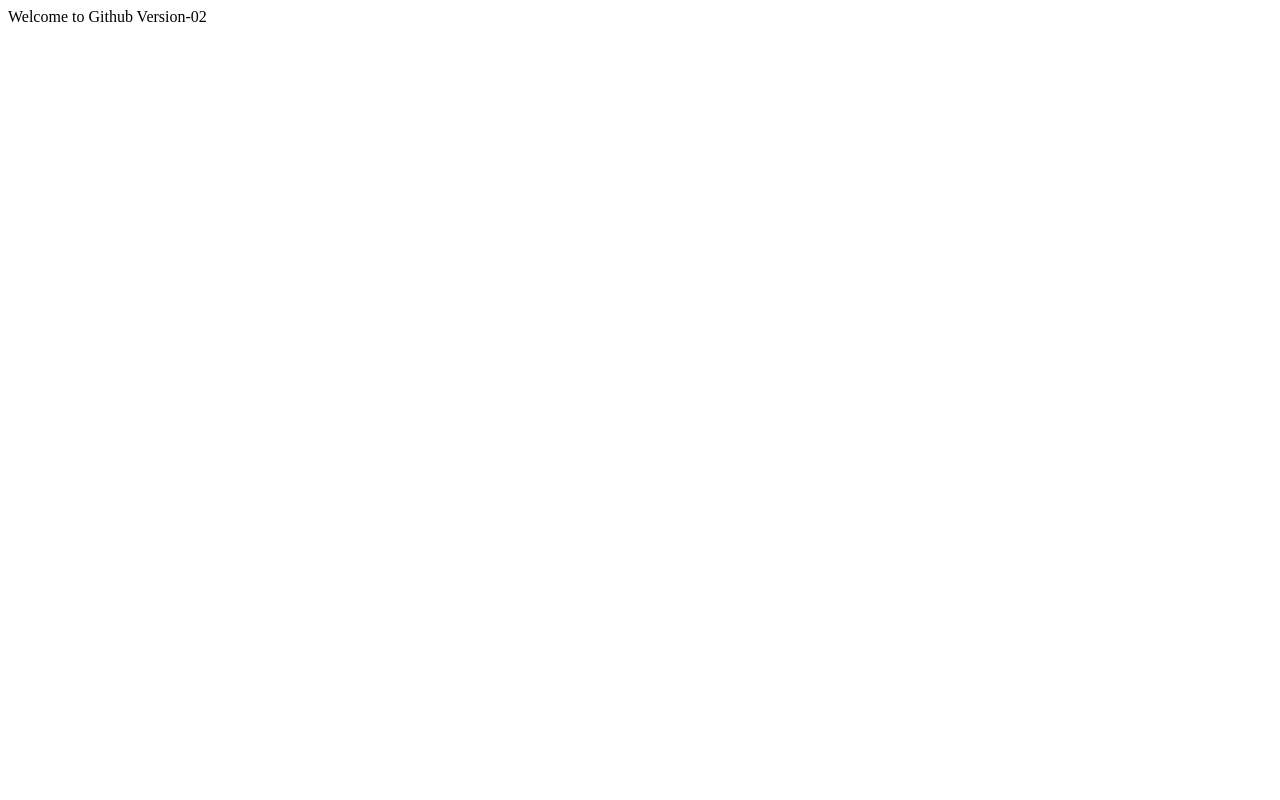
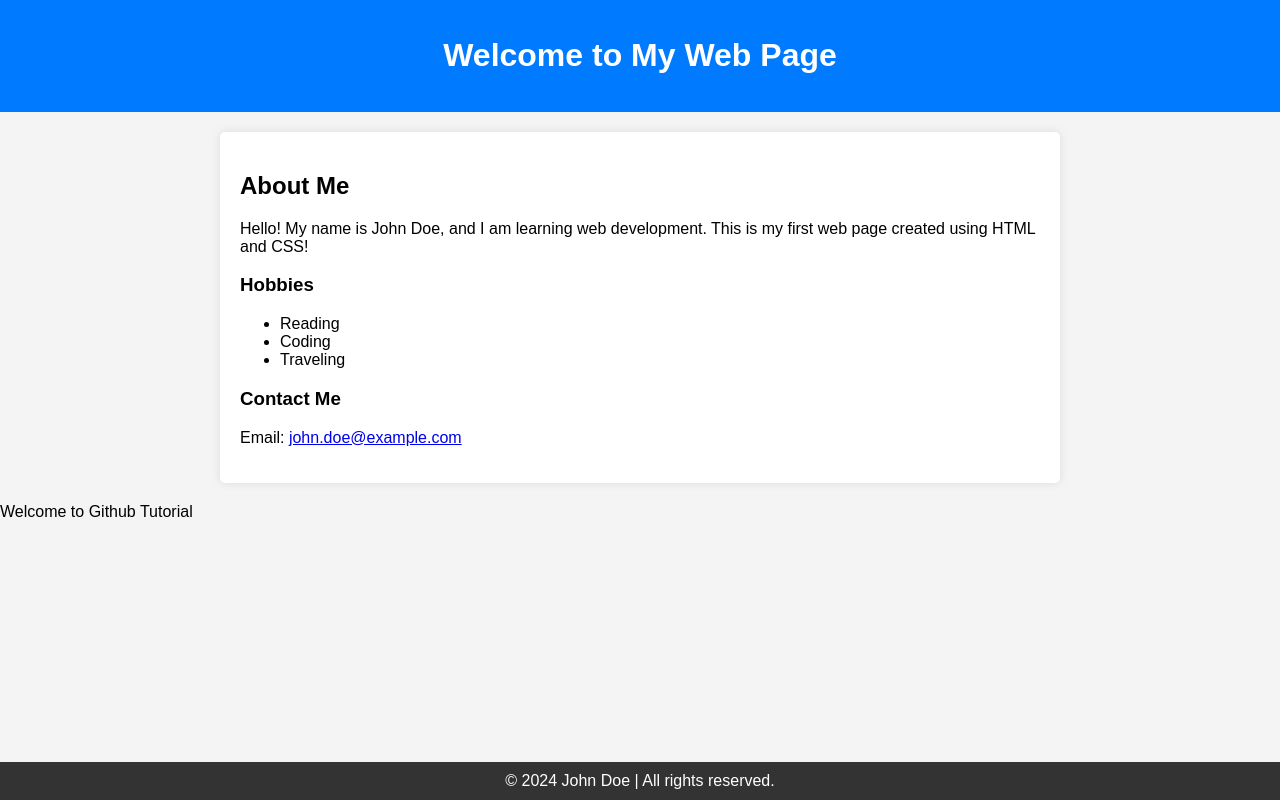
Before and after one commit to Thet-sec/Github-tutorial, a plain HTML site: page index.html in a window 1280 px wide. Drawn offline with Linux system fonts and the light colour scheme.

Commit message:
Updated index.html

```diff
--- a/index.html
+++ b/index.html
@@ -1,3 +1,60 @@
-Welcome to Github
-
-Version-02
+<!DOCTYPE html>
+<html lang="en">
+<head>
+    <meta charset="UTF-8">
+    <meta name="viewport" content="width=device-width, initial-scale=1.0">
+    <title>My First Web Page</title>
+    <style>
+        body {
+            font-family: Arial, sans-serif;
+            background-color: #f4f4f4;
+            margin: 0;
+            padding: 0;
+        }
+        header {
+            background-color: #007bff;
+            color: white;
+            padding: 1em 0;
+            text-align: center;
+        }
+        main {
+            padding: 20px;
+            max-width: 800px;
+            margin: 20px auto;
+            background: white;
+            border-radius: 5px;
+            box-shadow: 0 0 10px rgba(0, 0, 0, 0.1);
+        }
+        footer {
+            text-align: center;
+            padding: 10px 0;
+            background-color: #333;
+            color: white;
+            position: absolute;
+            bottom: 0;
+            width: 100%;
+        }
+    </style>
+</head>
+<body>
+    <header>
+        <h1>Welcome to My Web Page</h1>
+    </header>
+    <main>
+        <h2>About Me</h2>
+        <p>Hello! My name is John Doe, and I am learning web development. This is my first web page created using HTML and CSS!</p>
+        <h3>Hobbies</h3>
+        <ul>
+            <li>Reading</li>
+            <li>Coding</li>
+            <li>Traveling</li>
+        </ul>
+        <h3>Contact Me</h3>
+        <p>Email: <a href="mailto:john.doe@example.com">john.doe@example.com</a></p>
+    </main>
+    <footer>
+        &copy; 2024 John Doe | All rights reserved.
+    </footer>
+    Welcome to Github Tutorial
+</body>
+</html>
```
